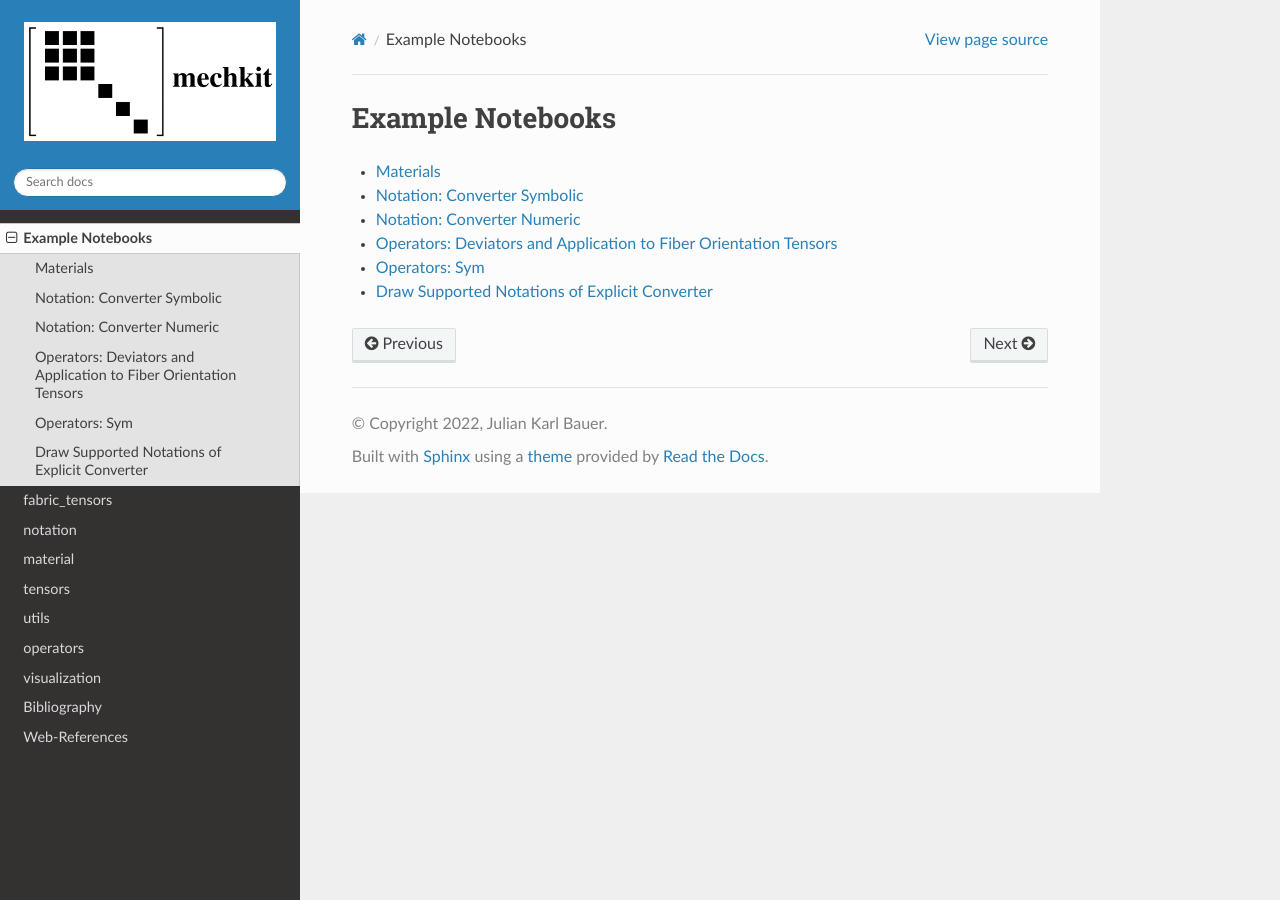
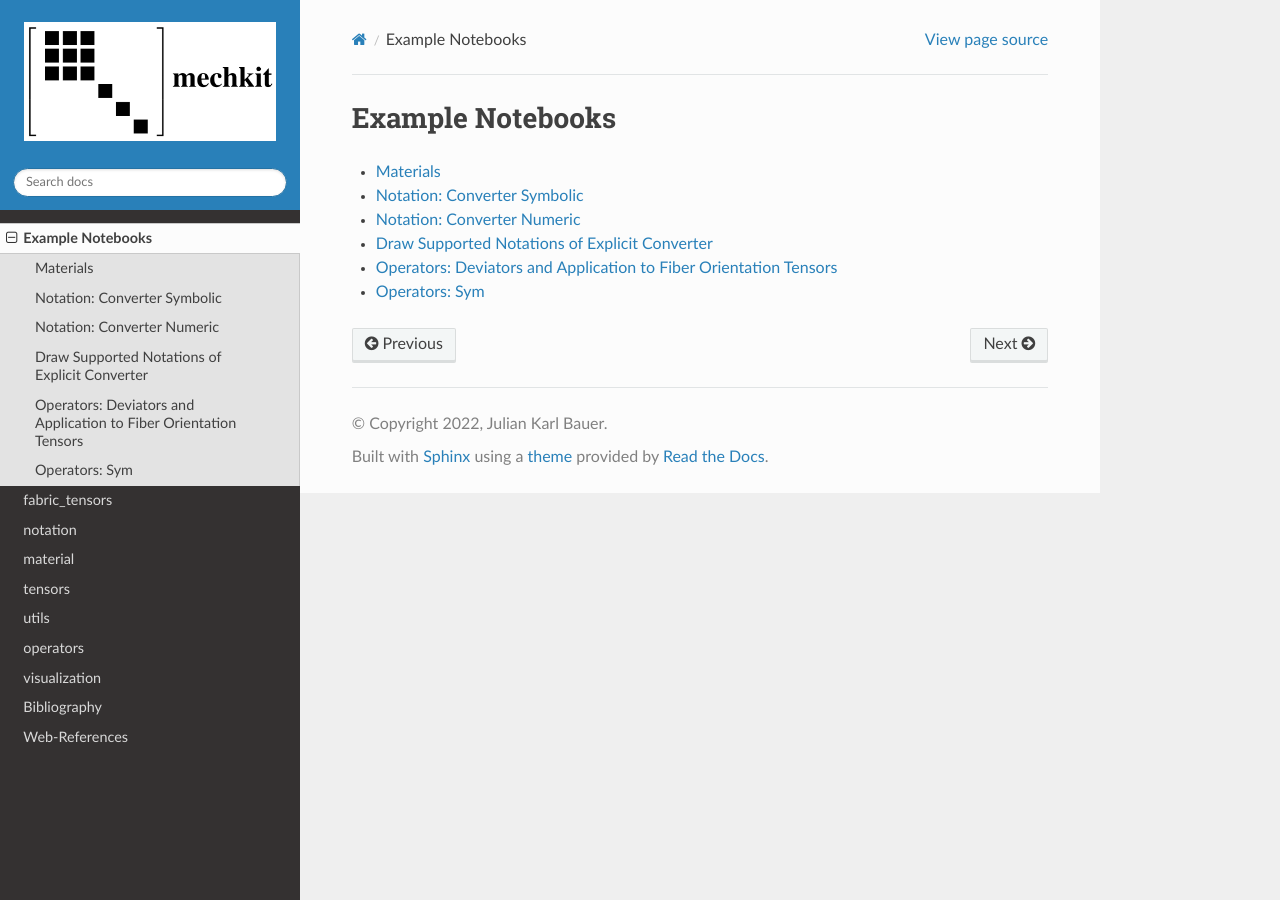
Before and after one commit to JulianKarlBauer/mechkit, a Sphinx documentation site: the page built from docs/source/example_notebooks.rst, in a window 1280 px wide. Built offline with Sphinx 7.4.7 and the Read the Docs theme 2.0.0, drawn with Linux system fonts in a browser that asks for light colours.

Commit message:
Change roder

```diff
--- a/docs/source/example_notebooks.rst
+++ b/docs/source/example_notebooks.rst
@@ -8,6 +8,6 @@ Example Notebooks
    notebooks/01
    notebooks/02
    notebooks/03
+   notebooks/06
    notebooks/04
    notebooks/05
-   notebooks/06
```
